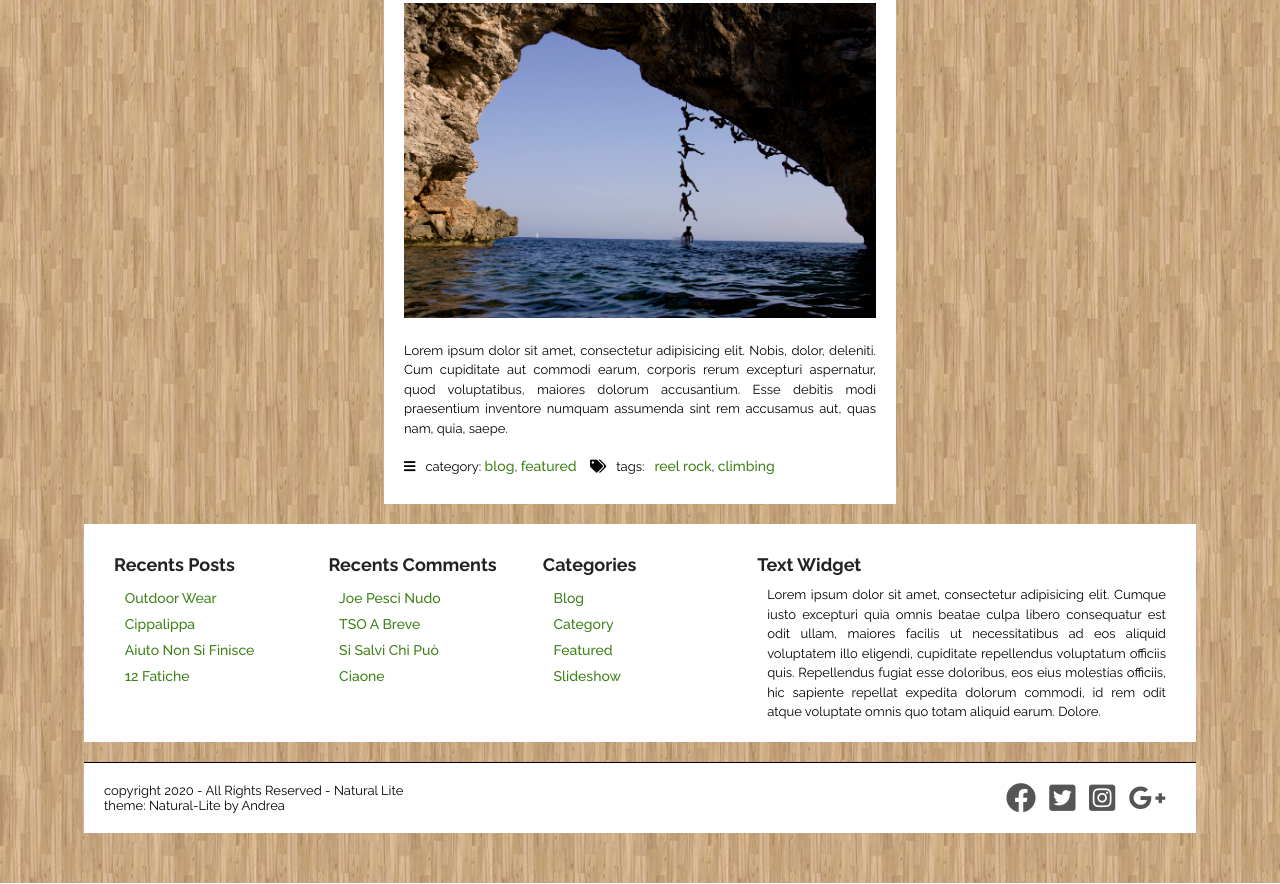
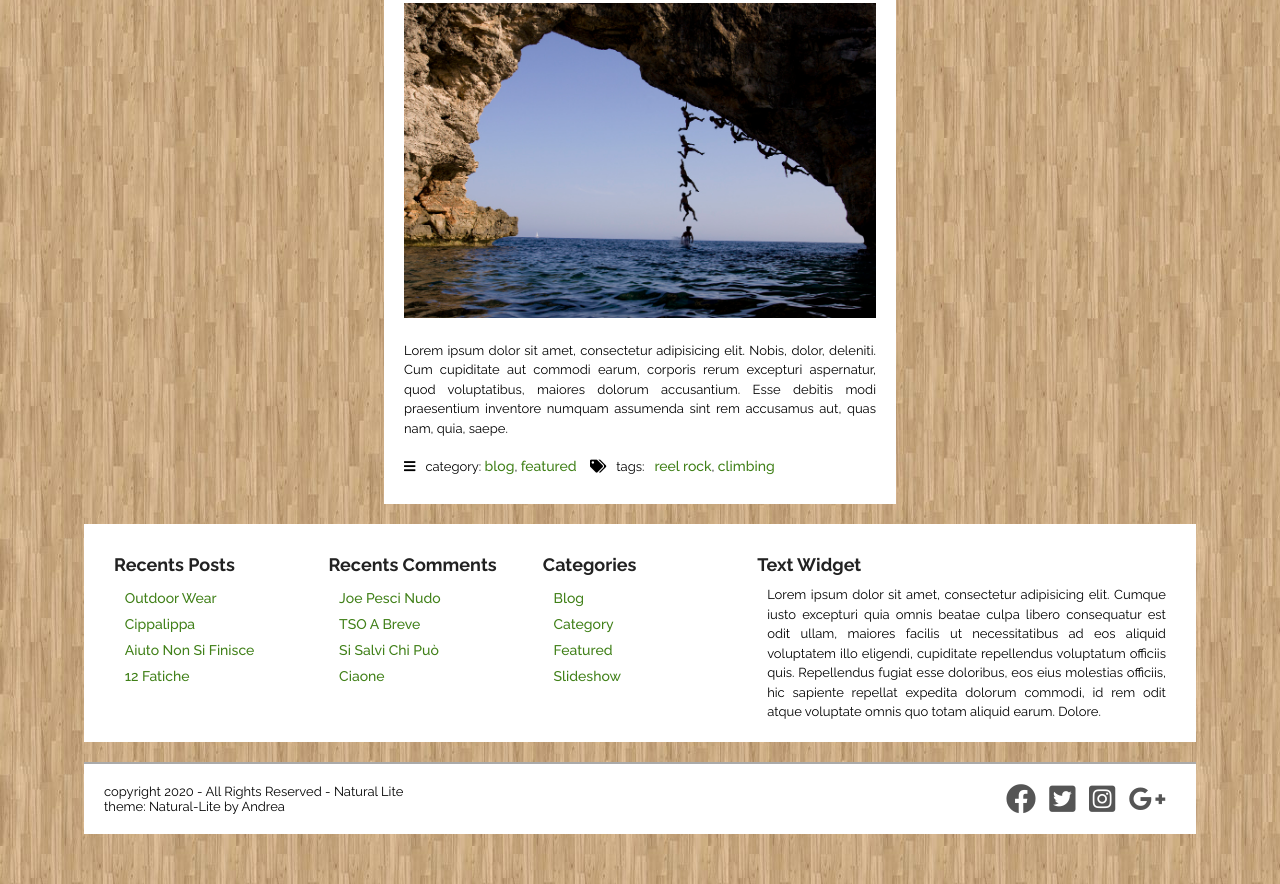
Before and after one commit to andreamazza84/htmlcss-wp, a plain HTML site: page index.html in a window 1280 px wide. Shown: the part 1114-1998 px from the top of the page. Drawn offline with Linux system fonts and the light colour scheme.

Commit message:
Consegna esercizio
controllo errori markup e poco altro

```diff
--- a/assets/css/style.css
+++ b/assets/css/style.css
@@ -343,8 +343,7 @@ footer{
 
 /* contacts & credits*/
 .contacts{
-border-top: 1px solid #555;
-border-top-style: inset;
+border-top: 2px solid #aaa;
 }
 
 .contacts:after{
@@ -362,11 +361,17 @@ border-top-style: inset;
   text-align: right;
 }
 
+.social a{
+  margin-right: 10px;
+}
+
 .social i{
-  /* vertical-align: middle; */
   color: #555;
   font-size: 30px;
-  padding-right: 10px;
+}
+
+.social a:hover i{
+  text-shadow: 1px 1px #555;
 }
 
 /* /footer */
--- a/index.html
+++ b/index.html
@@ -31,6 +31,7 @@
       </nav>
     </header>
 
+    <!-- /left column -->
     <div class="left-column fl">
       <div class="menu left-box box">
         <h4>pages</h4>
@@ -57,7 +58,8 @@
         <ul><li><a href="#" class="plain-txt">WordPress.org</a></li></ul>
       </div>
     </div>
-
+    <!-- /left column -->
+    <!-- center column -->
     <main class="center-column fl">
       <div class="article center-box">
         <h2><a href="#">outdoor wear for the winter hiker</a></h2>
@@ -79,7 +81,8 @@
         <div class="tags"><i class="fas fa-tags"></i>tags: </div><a href="#">reel rock</a>, <a href="#">climbing</a>
       </div>
     </main>
-
+    <!-- /center-column -->
+    <!-- right-column -->
     <div class="right-column fl">
       <div class="search box right-box">
         <form action="#">
@@ -101,10 +104,11 @@
         </div>
       </div>
     </div>
-
+    <!-- /right-column -->
+    <!-- footer -->
     <footer class="fl">
       <div class="more-info menu box">
-
+        <!-- widgets -->
         <div class="recent post fl">
           <h4>recents posts</h4>
           <ul>
@@ -139,32 +143,29 @@
           <h4>Text Widget</h4>
           <p>Lorem ipsum dolor sit amet, consectetur adipisicing elit. Cumque iusto excepturi quia omnis beatae culpa libero consequatur est odit ullam, maiores facilis ut necessitatibus ad eos aliquid voluptatem illo eligendi, cupiditate repellendus voluptatum officiis quis. Repellendus fugiat esse doloribus, eos eius molestias officiis, hic sapiente repellat expedita dolorum commodi, id rem odit atque voluptate omnis quo totam aliquid earum. Dolore.</p>
         </div>
-
+        <!-- /widgets -->
       </div>
 
       <div class="contacts menu box">
+        <!-- credits -->
         <div class="recent copyright fl">
           copyright 2020 - All Rights Reserved - Natural Lite <br>
           theme: Natural-Lite by Andrea
         </div>
+        <!-- /credits -->
 
+        <!-- social-media -->
         <div class="recent social fl">
-          <i class="fab fa-facebook"></i>
-          <i class="fab fa-twitter-square"></i>
-          <i class="fab fa-instagram-square"></i>
-          <i class="fab fa-google-plus-g"></i>
+          <a href="#"><i class="fab fa-facebook"></i></a>
+          <a href="#"><i class="fab fa-twitter-square"></i></a>
+          <a href="#"><i class="fab fa-instagram-square"></i></a>
+          <a href="#"><i class="fab fa-google-plus-g"></i></a>
         </div>
-
+        <!-- /social-media -->
       </div>
     </footer>
+    <!-- footer -->
   </div>
 
   </body>
 </html>
-
-<!-- margini  -->
-<!-- bordo contatti -->
-<!-- reforming -->
-<!-- commenti -->
-<!-- menu a tendina -->
-<!-- link su pulsanti social -->
```
Lines whose indentation alone changed are shown as unchanged.
